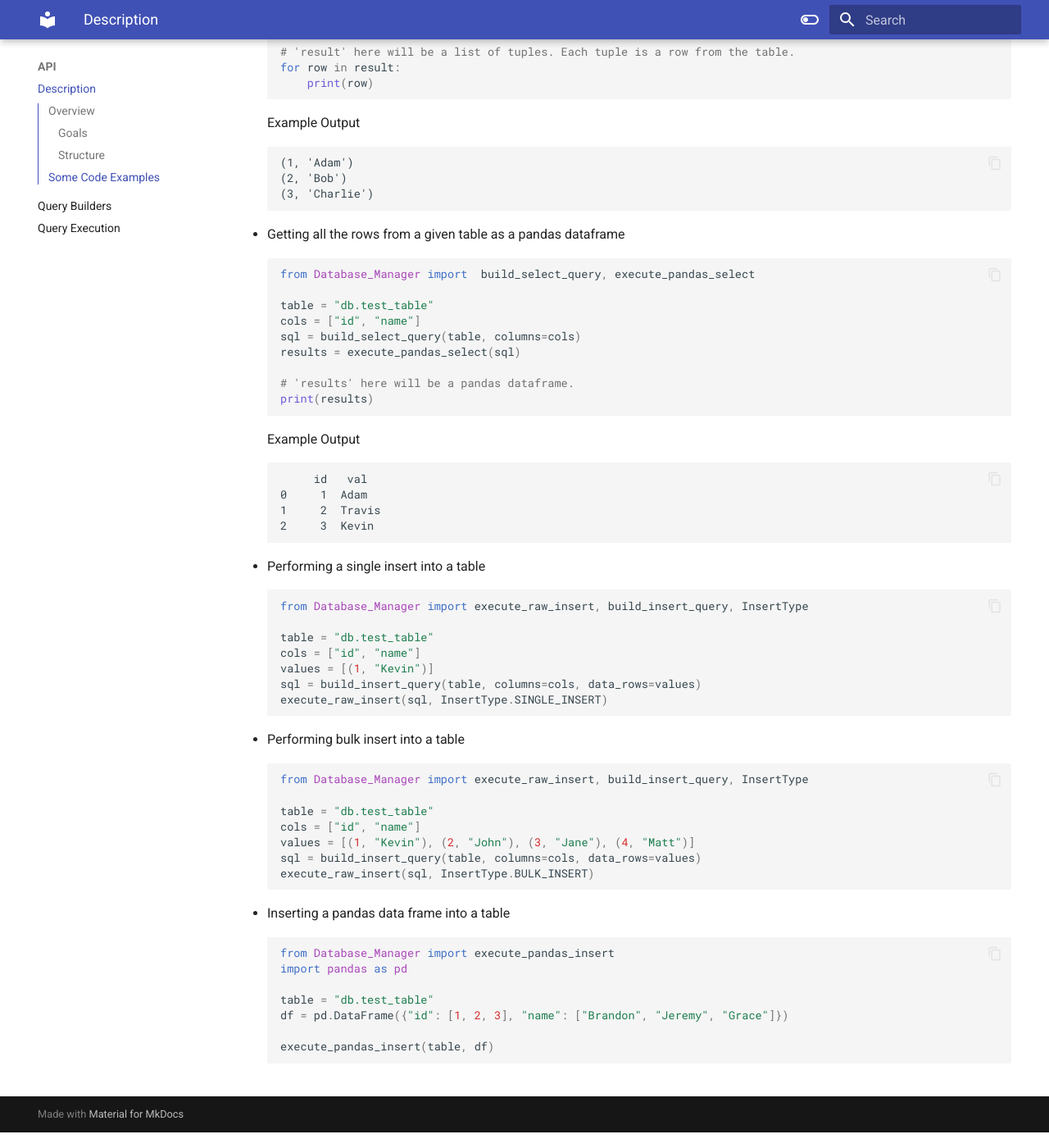
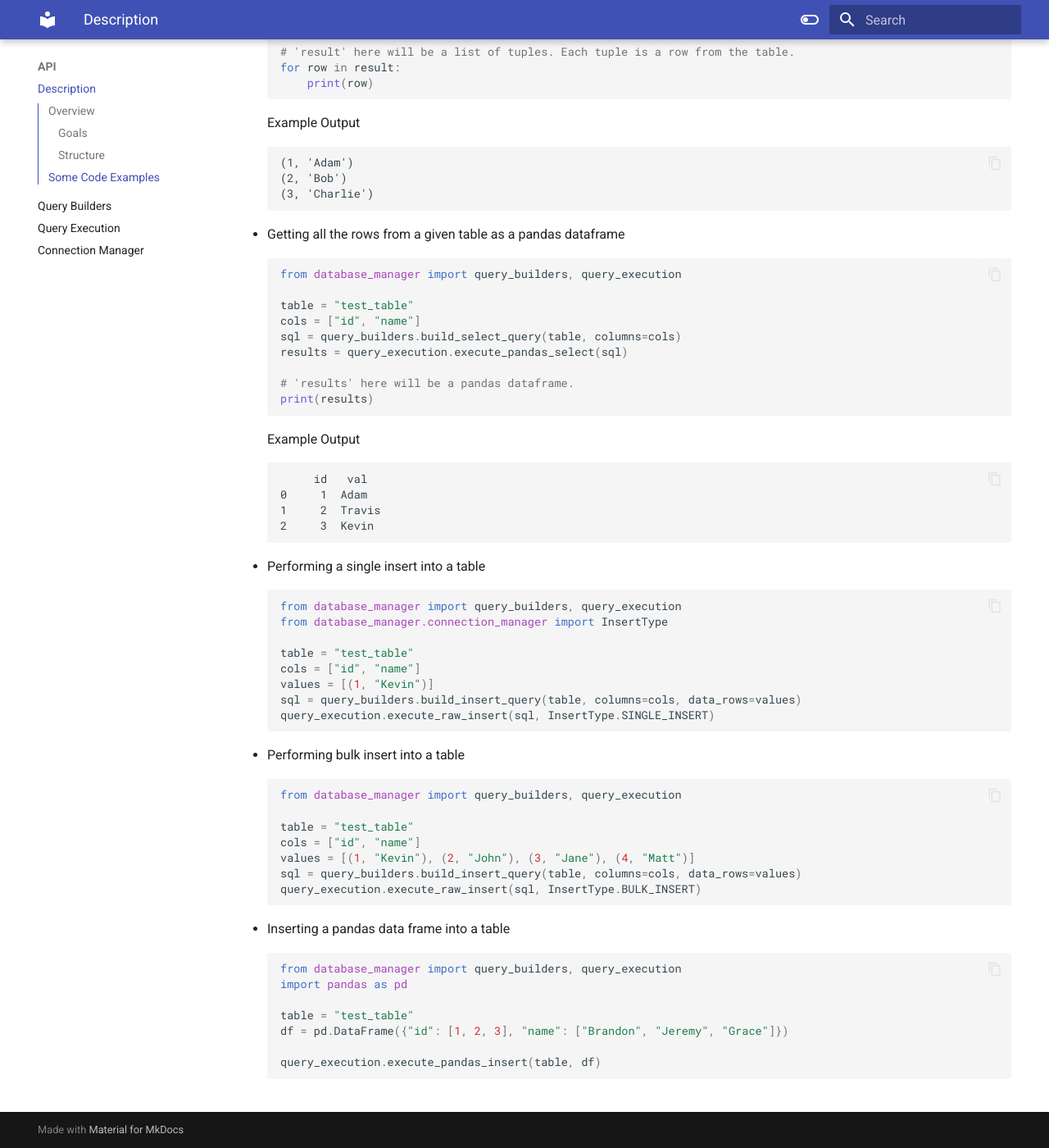
Before and after one commit to Data-Analytics-Center/Database_Manager, an MkDocs documentation site: the page built from docs/API_Subpages/description.md, in a window 1280 px wide and 1400 px high, scrolled down 1317 px. Shown: the whole window at 82% size. Built offline with MkDocs 1.6.1 and Material for MkDocs 9.7.7, drawn with Linux system fonts in a browser that asks for light colours; some of the changed text lies outside the part shown.

````diff
--- a/docs/API_Subpages/description.md
+++ b/docs/API_Subpages/description.md
@@ -46,12 +46,12 @@ The package currently contains 2 main modules:
 
 - Getting all the rows from a given table
 ```python
-from Database_Manager import  build_select_query, execute_raw_select
+from database_manager import query_builders, query_execution
 
 # Specify the name of the table to get the data from.
-table = "db.test_table"
-sql = build_select_query(table, columns=["id", "name"])
-result = execute_raw_select(sql)
+table = "test_table"
+sql = query_builders.build_select_query(table, columns=["id", "name"])
+result = query_execution.execute_raw_select(sql)
 
 # 'result' here will be a list of tuples. Each tuple is a row from the table.
 for row in result:
@@ -66,12 +66,12 @@ Example Output
 
 - Getting all the rows from a given table as a pandas dataframe
 ```python
-from Database_Manager import  build_select_query, execute_pandas_select
+from database_manager import query_builders, query_execution
 
-table = "db.test_table"
+table = "test_table"
 cols = ["id", "name"]
-sql = build_select_query(table, columns=cols)
-results = execute_pandas_select(sql)
+sql = query_builders.build_select_query(table, columns=cols)
+results = query_execution.execute_pandas_select(sql)
 
 # 'results' here will be a pandas dataframe.
 print(results)
@@ -86,33 +86,34 @@ Example Output
 
 - Performing a single insert into a table
 ```python
-from Database_Manager import execute_raw_insert, build_insert_query, InsertType
+from database_manager import query_builders, query_execution
+from database_manager.connection_manager import InsertType
 
-table = "db.test_table"
+table = "test_table"
 cols = ["id", "name"]
 values = [(1, "Kevin")]
-sql = build_insert_query(table, columns=cols, data_rows=values)
-execute_raw_insert(sql, InsertType.SINGLE_INSERT)
+sql = query_builders.build_insert_query(table, columns=cols, data_rows=values)
+query_execution.execute_raw_insert(sql, InsertType.SINGLE_INSERT)
 ```
 
 - Performing bulk insert into a table
 ```python
-from Database_Manager import execute_raw_insert, build_insert_query, InsertType
+from database_manager import query_builders, query_execution
 
-table = "db.test_table"
+table = "test_table"
 cols = ["id", "name"]
 values = [(1, "Kevin"), (2, "John"), (3, "Jane"), (4, "Matt")]
-sql = build_insert_query(table, columns=cols, data_rows=values)
-execute_raw_insert(sql, InsertType.BULK_INSERT)
+sql = query_builders.build_insert_query(table, columns=cols, data_rows=values)
+query_execution.execute_raw_insert(sql, InsertType.BULK_INSERT)
 ```
 
 - Inserting a pandas data frame into a table
 ```python
-from Database_Manager import execute_pandas_insert
+from database_manager import query_builders, query_execution
 import pandas as pd
 
-table = "db.test_table"
+table = "test_table"
 df = pd.DataFrame({"id": [1, 2, 3], "name": ["Brandon", "Jeremy", "Grace"]})
 
-execute_pandas_insert(table, df)
+query_execution.execute_pandas_insert(table, df)
 ```
--- a/mkdocs.yml
+++ b/mkdocs.yml
@@ -6,6 +6,7 @@ nav:
     - Description: API_Subpages/description.md
     - Query Builders: API_Subpages/query_builders.md
     - Query Execution: API_Subpages/query_execution.md
+    - Connection Manager: API_Subpages/engine.md
   - Project Development: project_development.md
   - Maintainer Reference:
     - connection_manager.py: Maintainer_Subpages/connections.md
````
Also changed, not shown: docs/API_Subpages/engine.md (added, +4 -0 lines).
